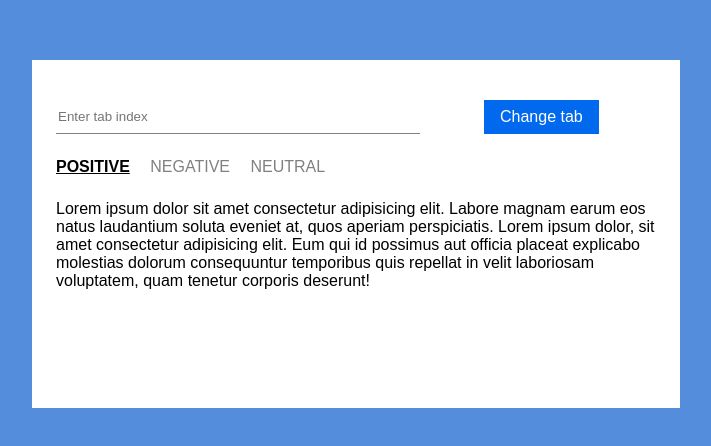
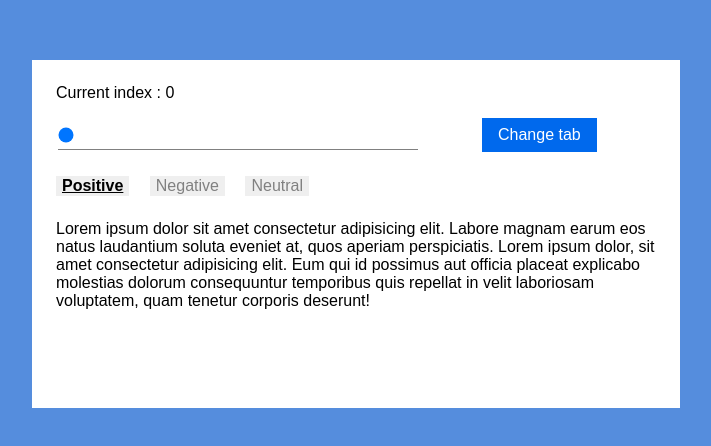
Before and after one commit to frontendops/fend-challenges, a plain HTML site: page challenge-1-tabs/solution/index.html in a window 1280 px wide. Shown: the part 174-620 px from the top of the page, without its empty margins (284-995 px from the left). Drawn offline with Linux system fonts and the light colour scheme; files that its build step writes are made by us from their sources.

Commit message:
updated styling for buttons, added range slider

```diff
--- a/challenge-1-tabs/app.css
+++ b/challenge-1-tabs/app.css
@@ -1,5 +1,5 @@
 .container {
-    background: #558DDD;
+  background: #558ddd;
   height: 100vh;
   display: flex;
   align-items: center;
@@ -30,7 +30,10 @@
 }
 
 .tabs-component__item {
-    cursor: pointer;
+  background-color: none;
+  border: 0;
+  font-size: 1rem;
+  outline: 0;
   color: grey;
   margin-right: 1rem;
 }
@@ -44,7 +47,7 @@
 .tabs-component__button {
   display: inline-block;
   border: none;
-    padding: .5rem 1rem;
+  padding: 0.5rem 1rem;
   margin: 0;
   text-decoration: none;
   background: #0069ed;
@@ -53,8 +56,7 @@
   font-size: 1rem;
   cursor: pointer;
   text-align: center;
-    transition: background 250ms ease-in-out,
-                transform 150ms ease;
+  transition: background 250ms ease-in-out, transform 150ms ease;
   -webkit-appearance: none;
   -moz-appearance: none;
 }
--- a/challenge-1-tabs/solution/app.js
+++ b/challenge-1-tabs/solution/app.js
@@ -1,42 +1,49 @@
-const tabs = document.querySelector('.tabs-component__tabs')
-const positiveTab = document.querySelector('.item-positive')
-const negativeTab = document.querySelector('.item-negative')
-const neutralTab = document.querySelector('.item-neutral')
+const tabs = document.querySelector(".tabs-component__tabs");
+const positiveTab = document.querySelector(".item-positive");
+const negativeTab = document.querySelector(".item-negative");
+const neutralTab = document.querySelector(".item-neutral");
+const tabSwitch = document.querySelector(".tabs-component__input");
+const currentTabIndex = document.querySelector(".tabs-component__index");
 
-const allTabs = [positiveTab, negativeTab, neutralTab]
+const allTabs = [positiveTab, negativeTab, neutralTab];
 
-tabs.addEventListener('click', (e) => {
+tabs.addEventListener("click", e => {
   switch (e.target.innerHTML) {
-        case 'Positive':
-            showTabContent(positiveTab, e.target)
+    case "Positive":
+      showTabContent(positiveTab, e.target);
       break;
-        case 'Negative':
-            showTabContent(negativeTab, e.target)
+    case "Negative":
+      showTabContent(negativeTab, e.target);
       break;
-        case 'Neutral':
-            showTabContent(neutralTab, e.target)
+    case "Neutral":
+      showTabContent(neutralTab, e.target);
       break;
   }
-})
+});
+
+tabSwitch.addEventListener("input", e => {
+  currentTabIndex.innerHTML = e.target.value;
+});
 // need to toggle the aria-hidden attributes
 function showTabContent(tabContent, tabButton) {
-    let tabsCopy = [...allTabs]
+  let tabsCopy = [...allTabs];
   tabsCopy.forEach(tab => {
-        tab.classList.remove('content-active')
-    })
-    changeCurrentTab(tabButton)
-    tabContent.classList.add('content-active')
+    tab.classList.remove("content-active");
+  });
+  changeCurrentTab(tabButton);
+  tabContent.classList.add("content-active");
 }
 
 function changeCurrentTab(tabButton) {
-    const allTabButtons = tabs.children
+  const allTabButtons = tabs.children;
   for (const item of allTabButtons) {
-        item.classList.remove('active')
+    item.classList.remove("active");
   }
-    tabButton.classList.add('active')
+  tabButton.classList.add("active");
 }
 
 // function gets invoked on render
+// sets the first tab to show its content
 (function start() {
-    allTabs[0].classList.add('content-active')
-})()
+  allTabs[0].classList.add("content-active");
+})();
--- a/challenge-1-tabs/solution/index.html
+++ b/challenge-1-tabs/solution/index.html
@@ -1,8 +1,8 @@
-<!doctype html>
+<!DOCTYPE html>
 <html>
   <head>
     <title>Progress navigation</title>
-    <link rel="stylesheet" href="app.css">
+    <link rel="stylesheet" href="../app.css" />
   </head>
   <body class="container">
     <!--
@@ -10,38 +10,63 @@
         Add a text input with a button. User can enter any tab index in the input and toggle it by clicking the button.
         Indexes in this task are not the same as they are used in JS, so by entering 1 - first tab should be shown, not 0.
         If invalid index is entered - browser must show an alert.
+        Bonus if you use custom styling 😊
     -->
     <section class="tabs-component">
+      <span>Current index :</span>
+      <span class="tabs-component__index">0</span>
       <div class="tabs-component__inputs">
         <input
           class="tabs-component__input"
-            type="text"
-            placeholder="Enter tab index">
-            <button
-            class="tabs-component__button">Change tab</button>
+          value="0"
+          min="0"
+          max="2"
+          type="range"
+          placeholder="Enter tab index"
+        />
+        <button class="tabs-component__button">Change tab</button>
       </div>
       <!-- since we are not using semantic elements we apply aria-roles to specify
             How a screen reader would interact with the elements
         -->
       <div class="tabs-component__tabs" role="tablist">
-            <span class="tabs-component__item active" role="tab">Positive</span>
-            <span
-            class="tabs-component__item" role="tab">Negative</span>
-            <span
-            class="tabs-component__item" role="tab">Neutral</span>
+        <button class="tabs-component__item active" role="tab">Positive</button>
+        <button class="tabs-component__item" role="tab">Negative</button>
+        <button class="tabs-component__item" role="tab">Neutral</button>
       </div>
 
       <div class="tabs-component__content">
         <div class="content item-positive" role="tabpanel">
-                <p>Lorem ipsum dolor sit amet consectetur adipisicing elit. Labore magnam earum eos natus laudantium soluta eveniet at, quos aperiam perspiciatis.
-                    Lorem ipsum dolor, sit amet consectetur adipisicing elit. Eum qui id possimus aut officia placeat explicabo molestias dolorum consequuntur temporibus quis repellat in velit laboriosam voluptatem, quam tenetur corporis deserunt!
+          <p>
+            Lorem ipsum dolor sit amet consectetur adipisicing elit. Labore
+            magnam earum eos natus laudantium soluta eveniet at, quos aperiam
+            perspiciatis. Lorem ipsum dolor, sit amet consectetur adipisicing
+            elit. Eum qui id possimus aut officia placeat explicabo molestias
+            dolorum consequuntur temporibus quis repellat in velit laboriosam
+            voluptatem, quam tenetur corporis deserunt!
           </p>
         </div>
         <div class="content item-negative" role="tabpanel">
-                <p>Lorem ipsum dolor sit amet consectetur adipisicing elit. Recusandae maxime ad eveniet voluptatum odio earum iure dolore reiciendis nesciunt nobis error ex id nihil, eligendi sequi quaerat provident. Esse, blanditiis. Odio quam adipisci ullam consequatur nemo magni doloribus dolorem minima?</p>
+          <p>
+            Lorem ipsum dolor sit amet consectetur adipisicing elit. Recusandae
+            maxime ad eveniet voluptatum odio earum iure dolore reiciendis
+            nesciunt nobis error ex id nihil, eligendi sequi quaerat provident.
+            Esse, blanditiis. Odio quam adipisci ullam consequatur nemo magni
+            doloribus dolorem minima?
+          </p>
         </div>
         <div class="content item-neutral" role="tabpanel">
-                <p>Lorem ipsum dolor, sit amet consectetur adipisicing elit. Minus repudiandae deleniti architecto ipsum, nisi error, ducimus nostrum, dolorem ullam ea fugiat explicabo tempora maiores numquam vero totam voluptate iure accusantium cumque vel rerum. Labore quasi impedit, unde nam, dolore quaerat accusamus libero, dolor eum cum magnam rem praesentium porro possimus eius earum! Ullam, quasi natus dolorem eos laboriosam enim dignissimos vel vero deleniti id! Ipsa tempora dolores necessitatibus veritatis sapiente nobis obcaecati mollitia velit odit excepturi hic beatae, corporis corrupti.</p>
+          <p>
+            Lorem ipsum dolor, sit amet consectetur adipisicing elit. Minus
+            repudiandae deleniti architecto ipsum, nisi error, ducimus nostrum,
+            dolorem ullam ea fugiat explicabo tempora maiores numquam vero totam
+            voluptate iure accusantium cumque vel rerum. Labore quasi impedit,
+            unde nam, dolore quaerat accusamus libero, dolor eum cum magnam rem
+            praesentium porro possimus eius earum! Ullam, quasi natus dolorem
+            eos laboriosam enim dignissimos vel vero deleniti id! Ipsa tempora
+            dolores necessitatibus veritatis sapiente nobis obcaecati mollitia
+            velit odit excepturi hic beatae, corporis corrupti.
+          </p>
         </div>
       </div>
     </section>
```
Lines whose indentation alone changed are shown as unchanged.
